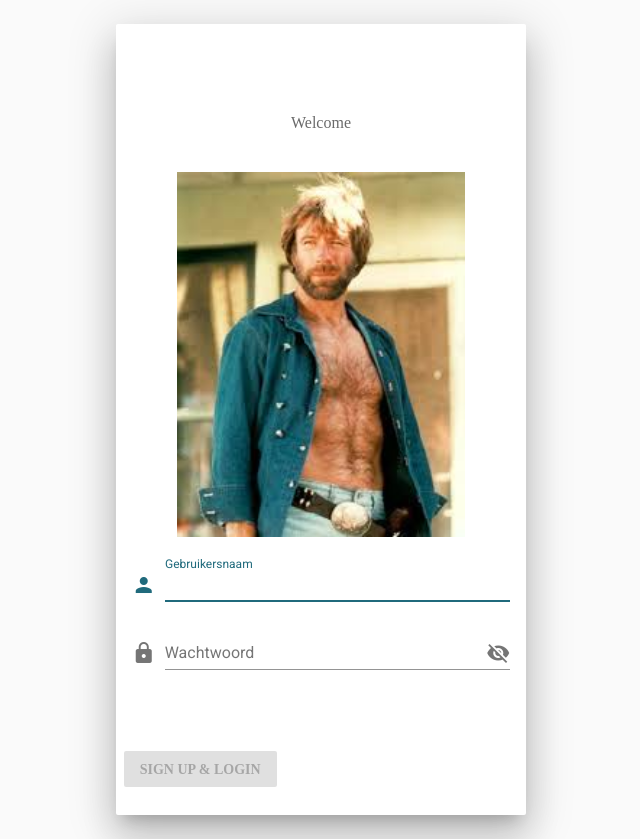
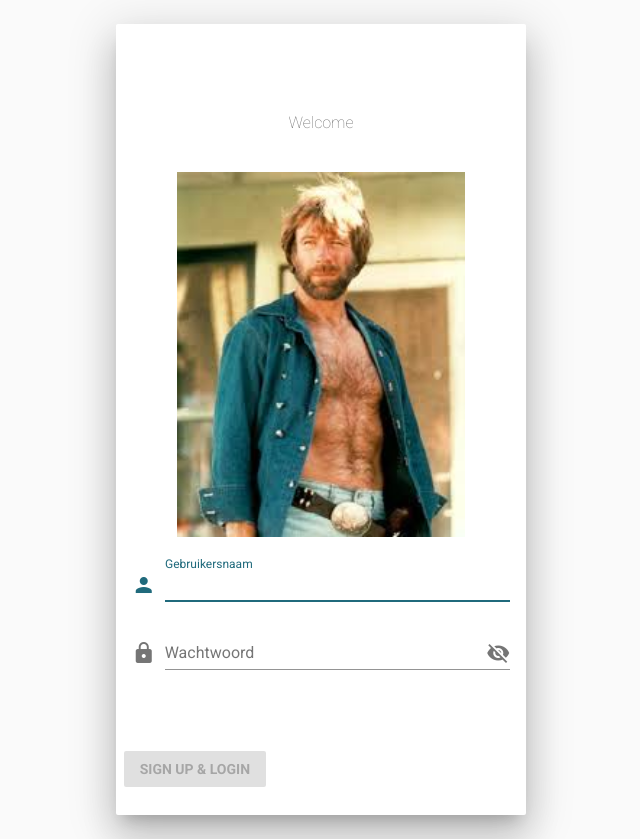
Before and after one commit to Awadje/chuckNorrisJokeApp, a Vue app: page /home in a window 1280 px wide. Shown: the whole page, without its empty margins (319-959 px from the left). Built offline with nearby package versions, Linux system fonts and the light colour scheme.

Commit message:
Remove specified font, default to standard Vuetify

```diff
--- a/src/views/Home.vue
+++ b/src/views/Home.vue
@@ -118,12 +118,10 @@ export default {
   margin: auto;
   padding-top: 87px;
   padding-bottom: 37px;
-  font-family: Montserrat;
 }
 .loginbutton {
   float: right;
   max-width: 80%;
-  font-family: Montserrat, light;
   font-weight: bold;
   margin-top: 38px;
   margin-bottom: 20px;
```
